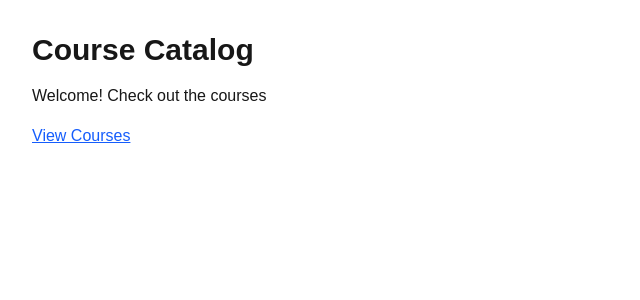
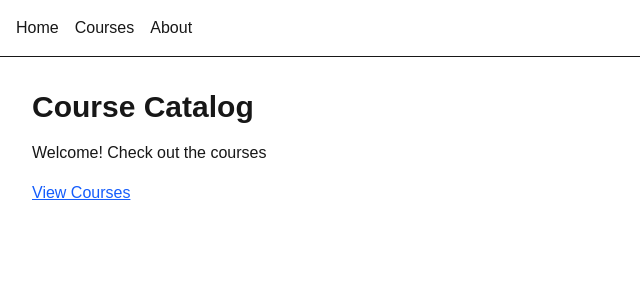
Before and after one commit to Olzhas-dev/course_catalogue, a Next.js app: page / in a window 1280 px wide. Shown: the top 300 px of the page, without its empty margins (0-640 px from the left). Built offline with nearby package versions, Linux system fonts and the light colour scheme.

Commit message:
feat: add shared navigation across pages

```diff
--- a/app/layout.tsx
+++ b/app/layout.tsx
@@ -1,29 +1,33 @@
 import type { Metadata } from "next";
-import { Geist, Geist_Mono } from "next/font/google";
+import Link from "next/link";
 import "./globals.css";
 
-const geistSans = Geist({
-  variable: "--font-geist-sans",
-  subsets: ["latin"],
-});
-
-const geistMono = Geist_Mono({
-  variable: "--font-geist-mono",
-  subsets: ["latin"],
-});
-
 export const metadata: Metadata = {
-  title: "Create Next App",
-  description: "Generated by create next app",
+  title: "Course Catalog",
+  description: "Course catalog project for Advanced Web Technologies",
 };
 
-export default function RootLayout({ children }: LayoutProps<"/">) {
+export default function RootLayout({
+  children,
+}: {
+  children: React.ReactNode;
+}) {
   return (
-    <html
-      lang="en"
-      className={`${geistSans.variable} ${geistMono.variable} h-full antialiased`}
-    >
-      <body className="min-h-full flex flex-col">{children}</body>
+    <html lang="en">
+      <body>
+        <nav className="flex gap-4 p-4 border-b">
+          <Link href="/" className="hover:underline">
+            Home
+          </Link>
+          <Link href="/courses" className="hover:underline">
+            Courses
+          </Link>
+          <Link href="/about" className="hover:underline">
+            About
+          </Link>
+        </nav>
+        {children}
+      </body>
     </html>
   );
 }
```
